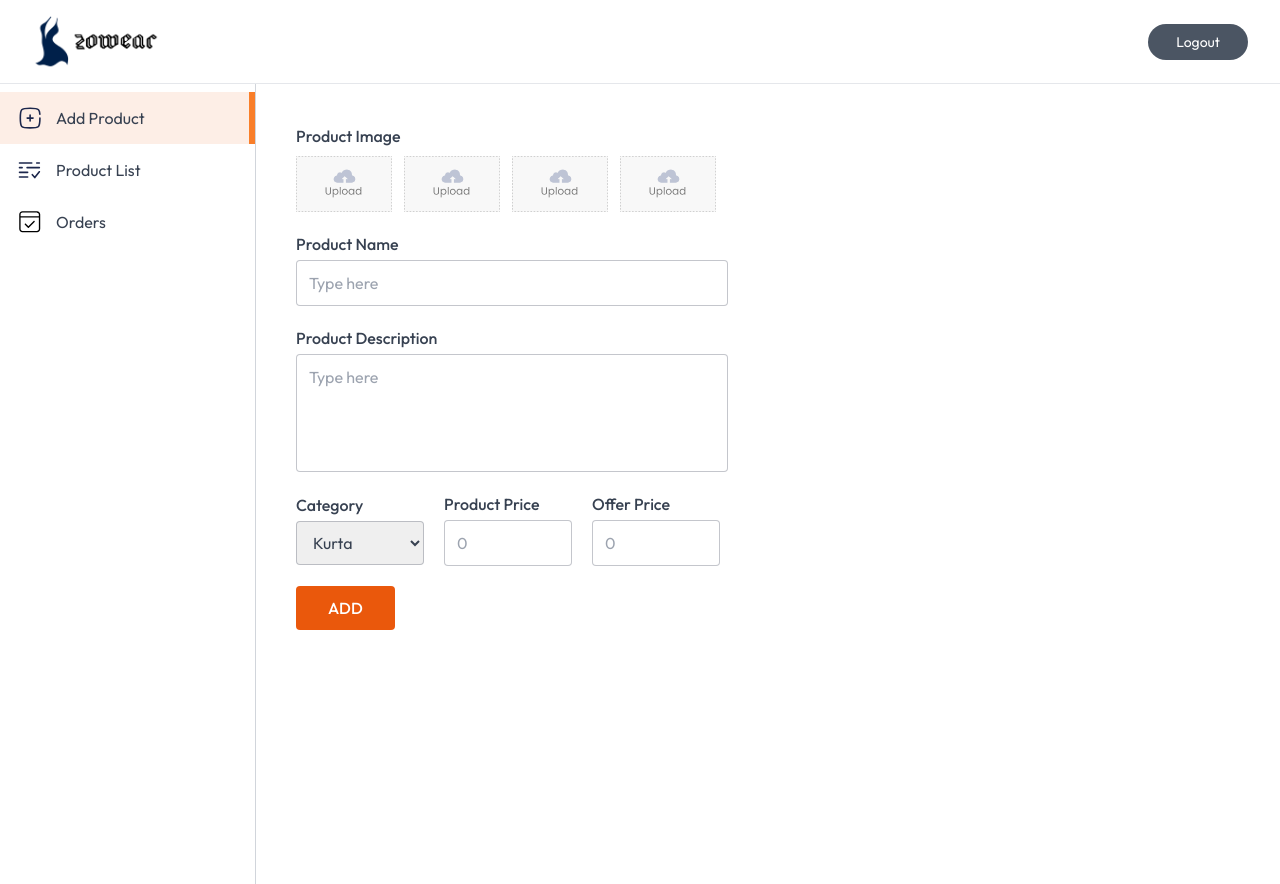
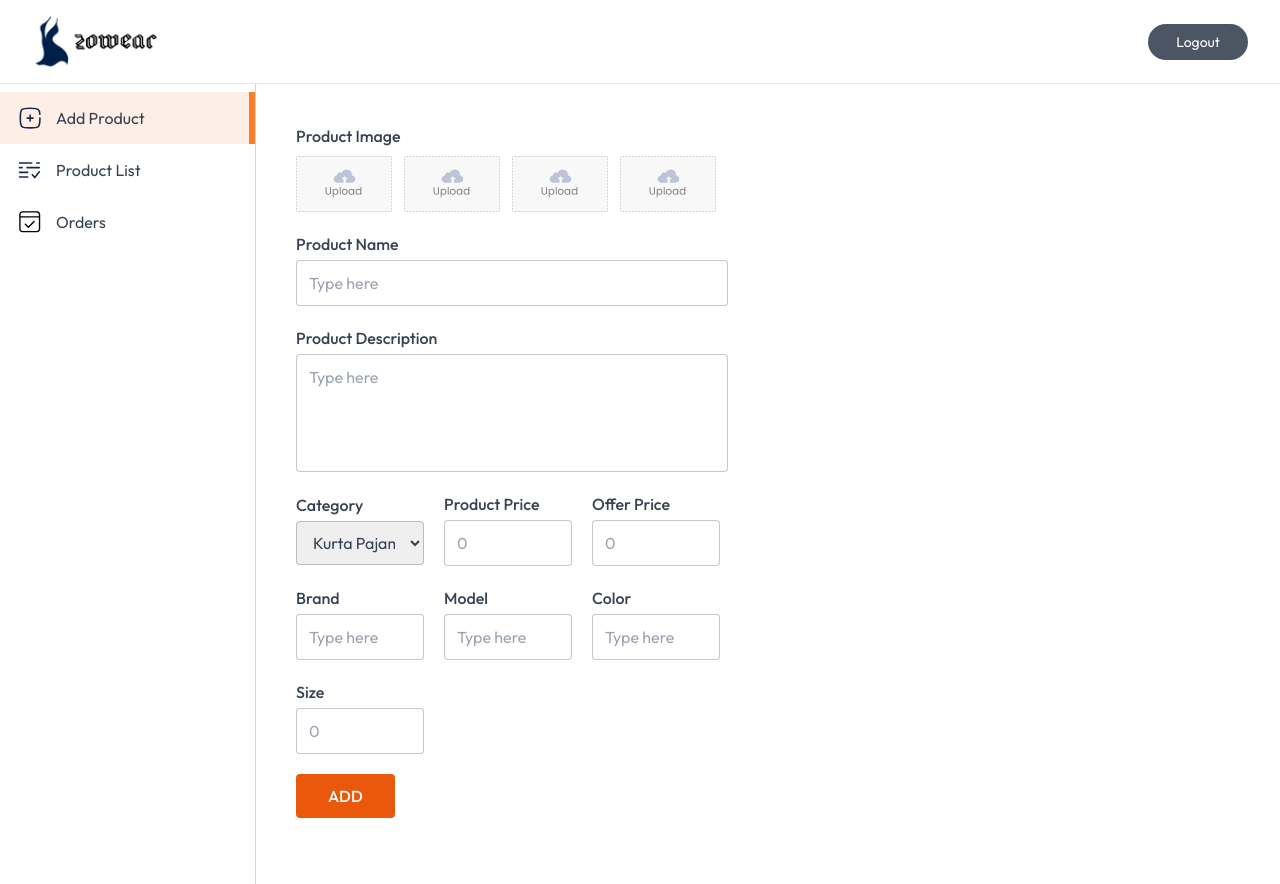
Before and after one commit to IWaqasRafiq/QuickCart, a Next.js app: page /seller in a window 1280 px wide. Built offline with nearby package versions, Linux system fonts and the light colour scheme; no server answers; the database is empty.

Commit message:
add some new fields

```diff
--- a/app/api/product/add/route.js
+++ b/app/api/product/add/route.js
@@ -36,6 +36,10 @@ export async function POST(request) {
     const price = formData.get("price");
     const offerPrice = formData.get("offerPrice");
     const category = formData.get("category");
+    const brand = formData.get("brand");
+    const model = formData.get("model");
+    const color = formData.get("color");
+    const size = formData.get("size");
 
     const files = formData.getAll("image");
 
@@ -75,6 +79,10 @@ export async function POST(request) {
       offerPrice: Number(offerPrice),
       category,
       image,
+      brand,
+      model,
+      color,
+      size: Number(size),
       date: Date.now(),
     });
 
--- a/app/product/[id]/page.jsx
+++ b/app/product/[id]/page.jsx
@@ -117,11 +117,19 @@ const Product = () => {
                             <tbody>
                                 <tr>
                                     <td className="text-gray-600 font-medium">Brand</td>
-                                    <td className="text-gray-800/50 ">KHAADI</td>
+                                    <td className="text-gray-800/50 ">{productData.brand}</td>
                                 </tr>
                                 <tr>
                                     <td className="text-gray-600 font-medium">Color</td>
-                                    <td className="text-gray-800/50 ">Cream</td>
+                                    <td className="text-gray-800/50 ">{productData.color}</td>
+                                </tr>
+                                <tr>
+                                    <td className="text-gray-600 font-medium">Model</td>
+                                    <td className="text-gray-800/50 ">{productData.model}</td>
+                                </tr>
+                                <tr>
+                                    <td className="text-gray-600 font-medium">Size</td>
+                                    <td className="text-black-800/50 ">{productData.size}</td>
                                 </tr>
                                 <tr>
                                     <td className="text-gray-600 font-medium">Category</td>
--- a/app/seller/page.jsx
+++ b/app/seller/page.jsx
@@ -13,9 +13,13 @@ const AddProduct = () => {
   const [files, setFiles] = useState([]);
   const [name, setName] = useState('');
   const [description, setDescription] = useState('');
-  const [category, setCategory] = useState('Earphone');
+  const [category, setCategory] = useState('Kurta Pajama');
   const [price, setPrice] = useState('');
   const [offerPrice, setOfferPrice] = useState('');
+  const [brand, setBrand] = useState('');
+  const [color, setColor] = useState('');
+  const [size, setSize] = useState('');
+  const [model, setModel] = useState('');
 
   const handleSubmit = async (e) => {
     e.preventDefault();
@@ -27,6 +31,10 @@ const AddProduct = () => {
     formData.append('category', category);
     formData.append('price', price);
     formData.append('offerPrice', offerPrice);
+    formData.append('brand', brand);
+    formData.append('color', color);
+    formData.append('size', size);
+    formData.append('model', model);
 
     for (let i = 0; i < files.length; i++) {
       formData.append('image', files[i]);
@@ -46,9 +54,13 @@ const AddProduct = () => {
         setFiles([]);
         setName('');
         setDescription('');
-        setCategory('Earphone');
+        setCategory('Kurta Pajama');
         setPrice('');
         setOfferPrice('');
+        setBrand('');
+        setColor('');
+        setSize('');
+        setModel('');
       } else {
         toast.error(data.message)
       }
@@ -130,13 +142,13 @@ const AddProduct = () => {
               onChange={(e) => setCategory(e.target.value)}
               defaultValue={category}
             >
-              <option value="Earphone">Kurta</option>
-              <option value="Headphone">Lehnga</option>
-              <option value="Watch">Peshwas</option>
-              <option value="Smartphone">Angrakha</option>
-              <option value="Laptop">Kaftan</option>
-              <option value="Camera">Peplum</option>
-              <option value="Accessories">Sari</option>
+              <option value="Kurta Pajama">Kurta Pajama</option>
+              <option value="Lehnga">Lehnga</option>
+              <option value="Peshwas">Peshwas</option>
+              <option value="Angrakha">Angrakha</option>
+              <option value="Kaftan">Kaftan</option>
+              <option value="Peplum">Peplum</option>
+              <option value="Sari">Sari</option>
             </select>
           </div>
           <div className="flex flex-col gap-1 w-32">
@@ -167,6 +179,61 @@ const AddProduct = () => {
               required
             />
           </div>
+          <div className="flex flex-col gap-1 w-32">
+            <label className="text-base font-medium" htmlFor="brand">
+              Brand
+            </label>
+            <input
+              id="brand"
+              type="text"
+              placeholder="Type here"
+              className="outline-none md:py-2.5 py-2 px-3 rounded border border-gray-500/40"
+              onChange={(e) => setBrand(e.target.value)}
+              value={brand}
+              required
+            />
+          </div>
+          <div className="flex flex-col gap-1 w-32">
+            <label className="text-base font-medium" htmlFor="model">
+              Model
+            </label>
+            <input
+              id="model"
+              type="text"
+              placeholder="Type here"
+              className="outline-none md:py-2.5 py-2 px-3 rounded border border-gray-500/40"
+              onChange={(e) => setModel(e.target.value)}
+              value={model}
+            />
+          </div>
+          <div className="flex flex-col gap-1 w-32">
+            <label className="text-base font-medium" htmlFor="color">
+              Color
+            </label>
+            <input
+              id="color"
+              type="text"
+              placeholder="Type here"
+              className="outline-none md:py-2.5 py-2 px-3 rounded border border-gray-500/40"
+              onChange={(e) => setColor(e.target.value)}
+              value={color}
+            />
+          </div>
+
+          <div className="flex flex-col gap-1 w-32">
+            <label className="text-base font-medium" htmlFor="size">
+              Size
+            </label>
+            <input
+              id="size"
+              type="number"
+              placeholder="0"
+              className="outline-none md:py-2.5 py-2 px-3 rounded border border-gray-500/40"
+              onChange={(e) => setSize(e.target.value)}
+              value={size}
+              required
+            />
+          </div>
         </div>
         <button type="submit" className="px-8 py-2.5 bg-orange-600 text-white font-medium rounded">
           ADD
--- a/models/Product.js
+++ b/models/Product.js
@@ -12,6 +12,10 @@ const productSchema = new mongoose.Schema({
   description: { type: String, required: true, index: true },
   offerPrice: { type: Number, required: true },
   category: { type: String, required: true, index: true },
+  brand: { type: String, required: true, index: true },
+  color: { type: String},
+  size: { type: Number, required: true},
+  model: { type: String},
   image: { type: Array, required: true },
   date: { type: Number, required: true },
 });
@@ -20,6 +24,7 @@ productSchema.index({
   name: "text",
   description: "text",
   category: "text",
+  brand: "text",
 });
 
 const Product =
```
